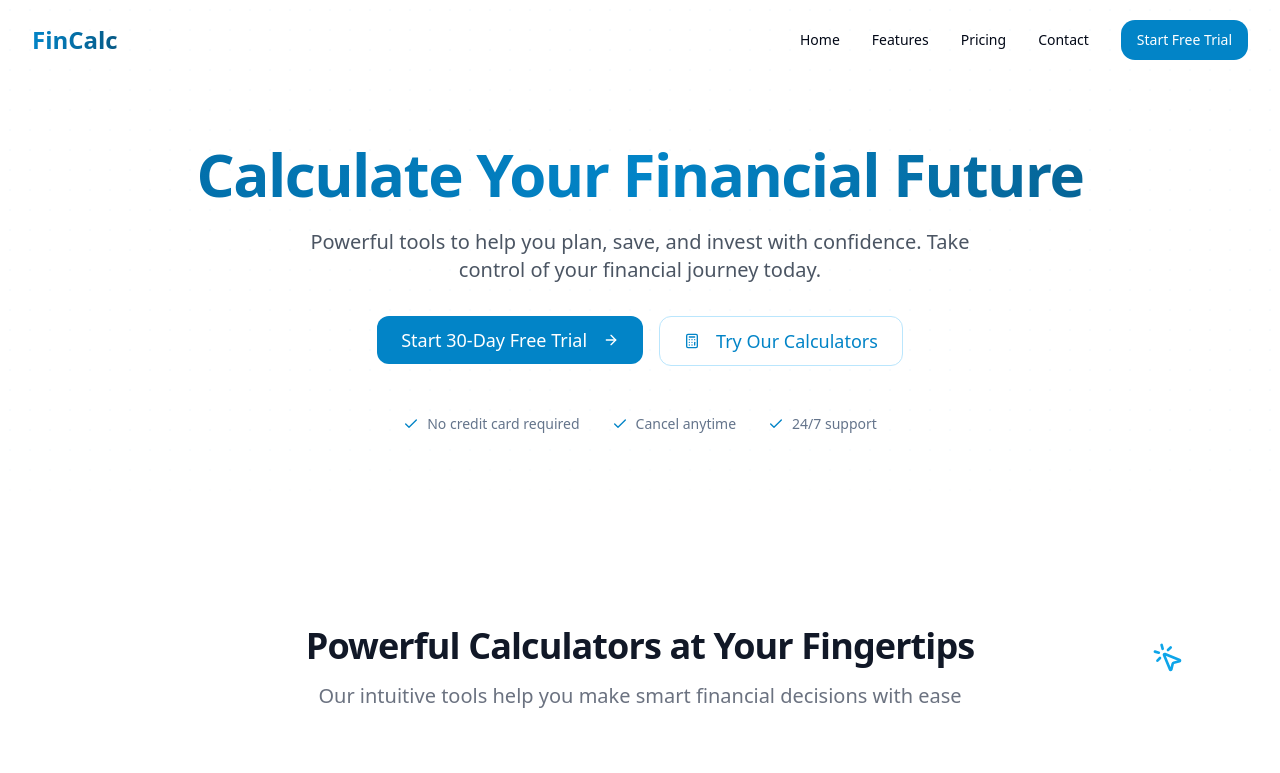
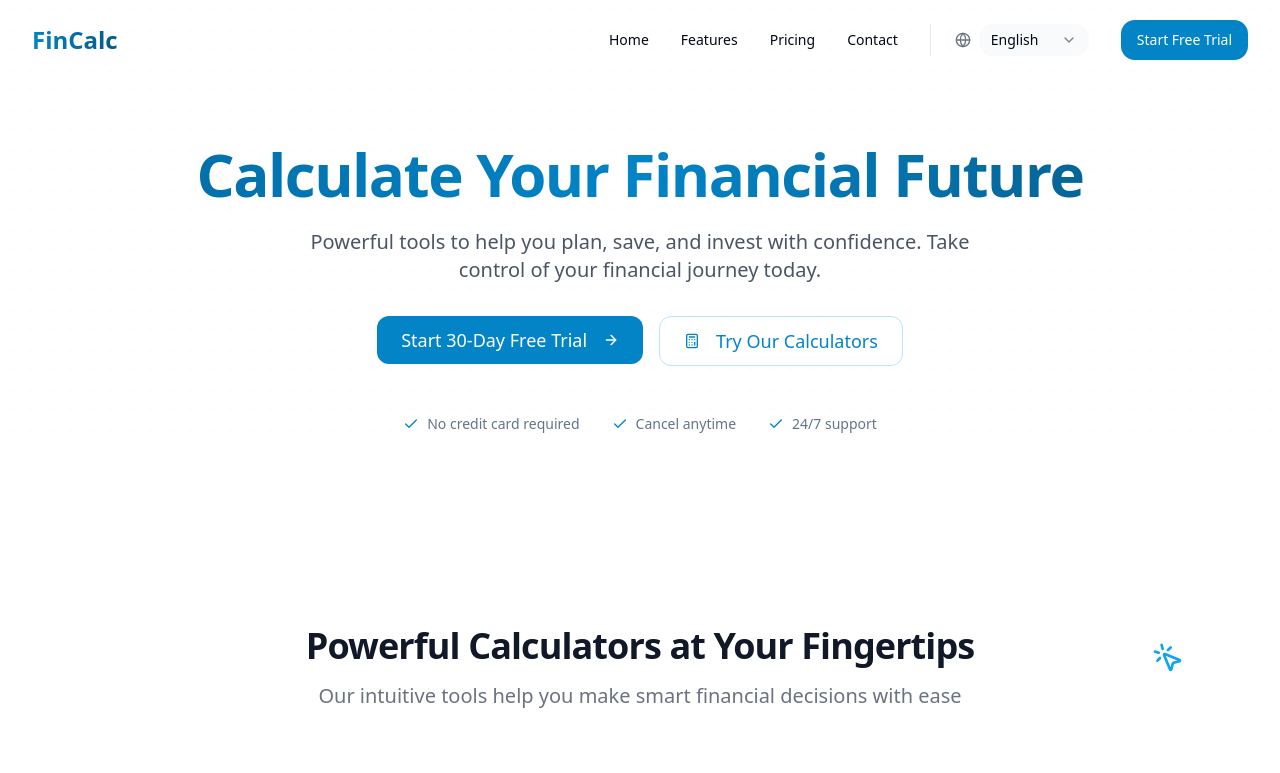
Before and after one commit to n3brrr/fincalc, a React (Vite) app: page / in a window 1280 px wide. Shown: the top 773 px of the page. Built offline with nearby package versions, Linux system fonts and the light colour scheme.

Commit message:
Add language selection
Adds functionality to select different languages.

```diff
--- a/src/components/Header.tsx
+++ b/src/components/Header.tsx
@@ -3,10 +3,19 @@ import React, { useState, useEffect } from 'react';
 import { Link } from 'react-router-dom';
 import { Button } from '@/components/ui/button';
 import { cn } from '@/lib/utils';
+import {
+  Select,
+  SelectContent,
+  SelectItem,
+  SelectTrigger,
+  SelectValue
+} from '@/components/ui/select';
+import { Globe } from 'lucide-react';
 
 const Header = () => {
   const [isScrolled, setIsScrolled] = useState(false);
   const [isMobileMenuOpen, setIsMobileMenuOpen] = useState(false);
+  const [language, setLanguage] = useState('en');
 
   useEffect(() => {
     const handleScroll = () => {
@@ -16,6 +25,12 @@ const Header = () => {
     window.addEventListener('scroll', handleScroll);
     return () => window.removeEventListener('scroll', handleScroll);
   }, []);
+
+  const handleLanguageChange = (value: string) => {
+    setLanguage(value);
+    // In a real app, you would implement language switching logic here
+    console.log(`Language changed to: ${value}`);
+  };
 
   return (
     <header
@@ -49,6 +64,23 @@ const Header = () => {
             <Link to="/contact" className="text-sm font-medium text-foreground transition-colors hover:text-finance-600">
               Contact
             </Link>
+
+            <div className="flex items-center border-l pl-6 border-gray-200">
+              <Globe className="h-4 w-4 text-gray-500 mr-2" />
+              <Select value={language} onValueChange={handleLanguageChange}>
+                <SelectTrigger className="w-[110px] border-none shadow-none focus:ring-0 h-8">
+                  <SelectValue />
+                </SelectTrigger>
+                <SelectContent>
+                  <SelectItem value="en">English</SelectItem>
+                  <SelectItem value="es">Español</SelectItem>
+                  <SelectItem value="fr">Français</SelectItem>
+                  <SelectItem value="de">Deutsch</SelectItem>
+                  <SelectItem value="zh">中文</SelectItem>
+                </SelectContent>
+              </Select>
+            </div>
+
             <Button
               className="bg-finance-600 hover:bg-finance-700 text-white"
             >
@@ -57,6 +89,21 @@ const Header = () => {
           </nav>
 
           <div className="md:hidden flex items-center">
+            <div className="mr-4">
+              <Select value={language} onValueChange={handleLanguageChange}>
+                <SelectTrigger className="w-[80px] border-none shadow-none h-8 p-0">
+                  <Globe className="h-4 w-4 text-gray-500 mr-1" />
+                  <SelectValue />
+                </SelectTrigger>
+                <SelectContent>
+                  <SelectItem value="en">English</SelectItem>
+                  <SelectItem value="es">Español</SelectItem>
+                  <SelectItem value="fr">Français</SelectItem>
+                  <SelectItem value="de">Deutsch</SelectItem>
+                  <SelectItem value="zh">中文</SelectItem>
+                </SelectContent>
+              </Select>
+            </div>
             <button
               onClick={() => setIsMobileMenuOpen(!isMobileMenuOpen)}
               className="inline-flex items-center justify-center p-2 rounded-md text-gray-400 hover:text-gray-500 hover:bg-gray-100"
```
